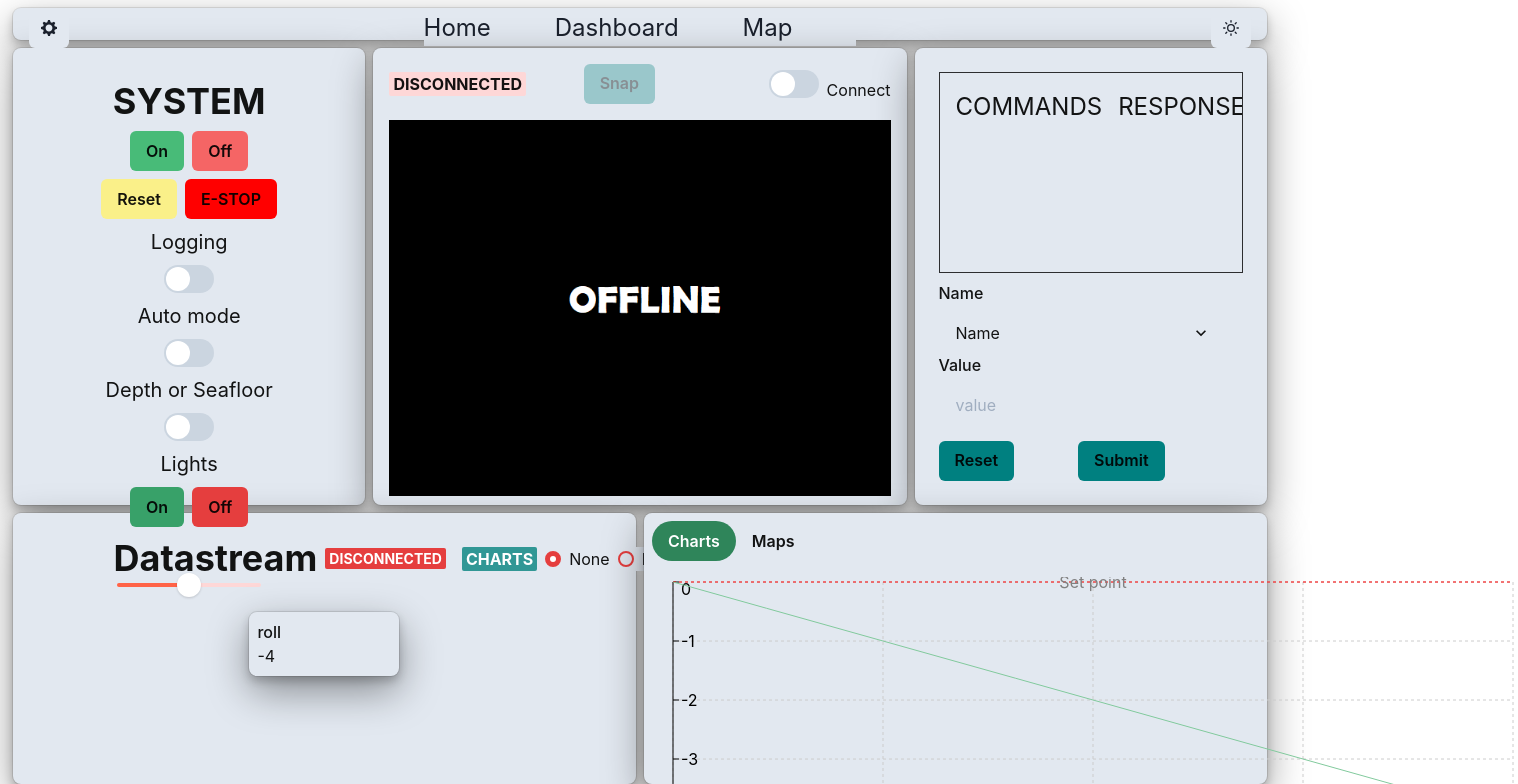
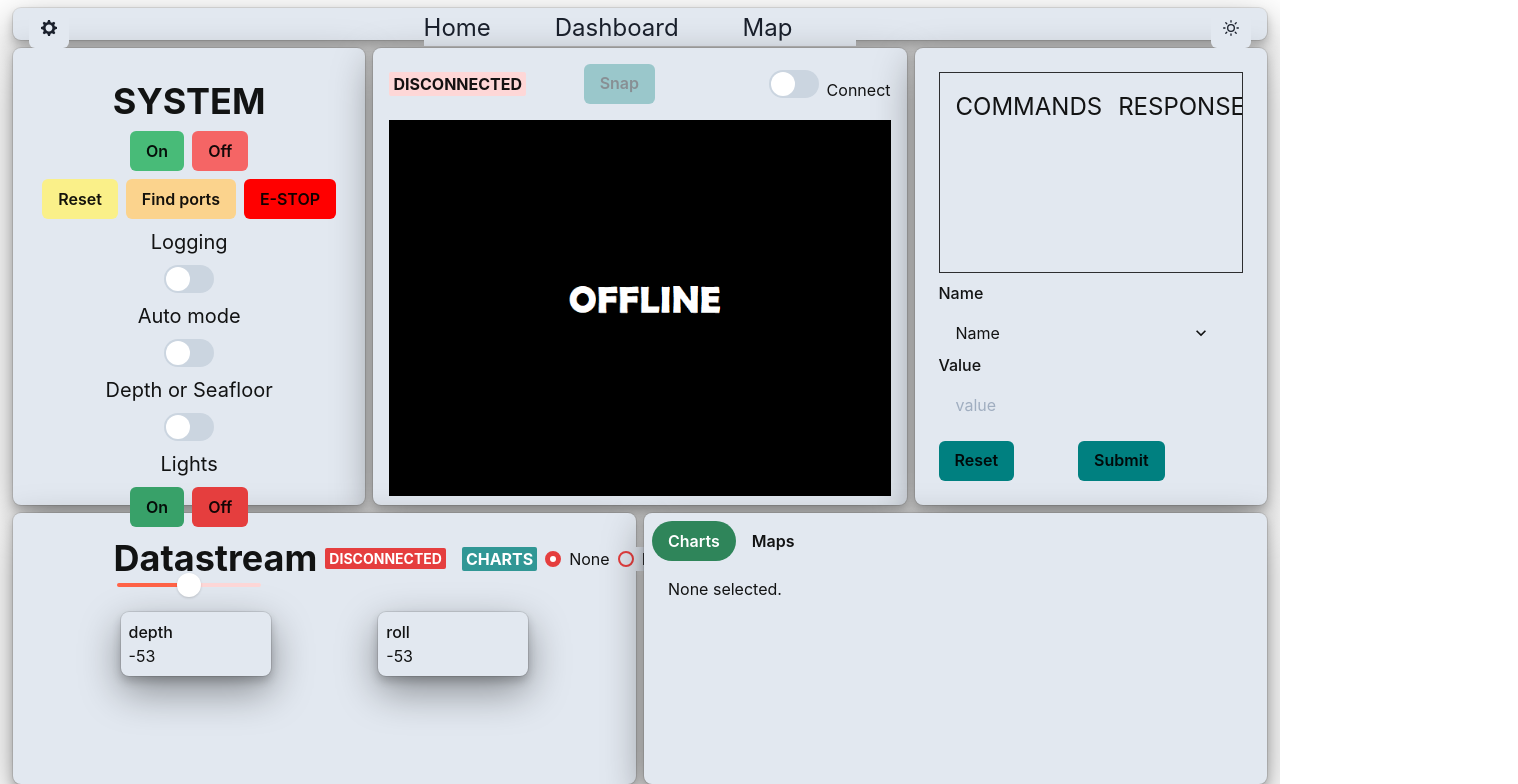
Before and after one commit to Towed-ROV/gui, a React (Create React App) app: page /dashboard in a window 1280 px wide. Shown: the top 784 px of the page, 1518 px wide, since content can reach past the window. Built offline with nearby package versions, Linux system fonts and the light colour scheme.

Commit message:
Chart fix

```diff
--- a/package.json
+++ b/package.json
@@ -4,7 +4,7 @@
   "description": "Control Application for the Towed ROV 2021",
   "author": "andreasoie",
   "main": "public/electron.js",
-  "homepage": "./",
+  "homepage": "./home",
   "private": true,
   "build": {
     "win": {
--- /dev/null
+++ b/src/components/Chart.js
@@ -0,0 +1,36 @@
+import { Box, Flex, useColorModeValue } from "@chakra-ui/react";
+import React, { useContext, useEffect, useState } from "react";
+import { CartesianGrid, Legend, Line, LineChart, ReferenceLine, XAxis, YAxis } from "recharts";
+import { ChartContext } from "./ChartProvider";
+
+const Chart = () => {
+
+    const textColor = useColorModeValue("blackAlpha.900", "gray.200");
+    const { referenceLines, chartData, chartMode } = useContext(ChartContext);
+
+
+    // const [data, setData] = useState()
+
+
+
+    return(
+        <Box>
+            {chartMode !== "default" ? <LineChart  width={850} height={300} data={chartData}>
+            <CartesianGrid strokeDasharray="3 3" />
+            <XAxis
+            stroke={textColor === "blackAlpha.900" ? "black" : "white"}
+            dataKey="counter"
+            interval={10}
+            />
+            <YAxis
+            stroke={textColor === "blackAlpha.900" ? "black" : "white"}
+            />
+            <ReferenceLine ifOverflow="extendDomain" y={referenceLines[chartMode]} label={chartMode} stroke="red" strokeDasharray="3 3" />
+            <Line isAnimationActive={false} type="monotone" dataKey="value" stroke="#82ca9d" />
+        </LineChart> : <Flex>None selected.</Flex>}
+        </Box>
+
+    );
+};
+
+export default Chart;
--- a/src/components/ChartDisplay.js
+++ b/src/components/ChartDisplay.js
@@ -18,47 +18,17 @@ import {
 } from "recharts";
 import Minimap from "./Minimap";
 import { ChartContext } from "./ChartProvider";
+import Chart from "./Chart";
 
 
 const singleData = (clock) => {
-  //   let val = Math.floor(Math.random() * 10);
-  //   let val = Math.floor(Math.random() * 10);
   return { name: clock, value: clock };
 };
 
 const ChartDisplay = () => {
   const textColor = useColorModeValue("blackAlpha.900", "gray.200");
-  const boxColor = useColorModeValue("gray.200", "gray.600");
 
-  const { referenceLines, chartData } = useContext(ChartContext);
-
-  //   const handleAdd = (obj, t) => {
-  //     if (chartData.length > 100) {
-  //       handleRemove();
-  //     }
-  //     obj.tick = t;
-  //     setTestData((items) => [...items, obj]);
-  //   };
-
-  //   const handleRemove = () => {
-  //     let items = [...testData];
-  //     let _ = items.shift();
-  //     setTestData(items);
-  //   };
-
-  //   useEffect(() => {
-  //     const timer = setInterval(() => {
-  //       handleINC();
-  //       let obj = { value: tick };
-  //       handleAdd(obj, tick);
-  //     }, 1000);
-
-  //     return () => {
-  //       clearInterval(timer);
-  //     };
-  //   }, [sensorData]);
-
-  return (
+   return (
     <Flex w="100%" h="100%">
       <Tabs variant="solid-rounded" colorScheme="green" w="100%">
         <TabList>
@@ -67,20 +37,7 @@ const ChartDisplay = () => {
         </TabList>
         <TabPanels h="100%" w="100%">
           <TabPanel color={textColor} w="100%" h="90%">
-            <LineChart width={850} height={300} data={chartData}>
-              <CartesianGrid strokeDasharray="3 3" />
-              <XAxis
-                stroke={textColor === "blackAlpha.900" ? "black" : "white"}
-                dataKey="value"
-              />
-              <YAxis
-                mirror={true}
-                stroke={textColor === "blackAlpha.900" ? "black" : "white"}
-              />
-              <Legend />
-              <ReferenceLine y={referenceLines.set_point_depth} label="Set point" stroke="red" strokeDasharray="3 3" />
-              <Line type="monotone" dataKey="value" stroke="#82ca9d" />
-            </LineChart>
+            <Chart/>
           </TabPanel>
           <TabPanel w="100%" h="90%">
             <Flex color={textColor}>
--- a/src/components/ChartProvider.js
+++ b/src/components/ChartProvider.js
@@ -5,22 +5,40 @@ export const ChartContext = createContext(null);
 export const ChartProvider = (props) => {
   const [chartData, setChartData] = useState([]);
   const [referenceLines, setReferenceLines] = useState({ set_point_depth: 0, surface: 0 });
+  const [chartMode, setChartMode] = useState("default");
 
   const addChartData = (data) => {
-    setChartData((oldData) => [...oldData, data]);
+    if (chartData.length > 100) {
+      handleRemove();
+    } else {
+      setChartData((oldData) => [...oldData, data]);
+    }
+  };
+
+  const clearAndSetChartMode = (name) => {
+    setChartData([]);
+    setChartMode(name);
   };
 
   const changeReference = (name, value) => {
     setReferenceLines({...referenceLines, [name]: value});
   };
 
+  const handleRemove = () => {
+    let items = [...chartData];
+    let _ = items.shift();
+    setChartData(items);
+  };
+
   return (
     <ChartContext.Provider
       value={{
+        chartMode,
         referenceLines,
         changeReference,
         chartData,
         addChartData,
+        clearAndSetChartMode
       }}
     >
       {props.children}
--- a/src/components/NumberFormField.js
+++ b/src/components/NumberFormField.js
@@ -45,7 +45,7 @@ const NumberFormField = () => {
     CommandResponseContext
   );
 
-  const { changeConstant } = useContext(ChartContext);
+  const { changeReference } = useContext(ChartContext);
 
 
   const displayCommand = (name, value) => {
@@ -55,7 +55,7 @@ const NumberFormField = () => {
     };
     addCommand(cmd);
     if (name == "set_point_depth") {
-      changeConstant(name, value);
+      changeReference(name, value);
     }
   };
 
--- a/src/components/SensorDisplay.js
+++ b/src/components/SensorDisplay.js
@@ -22,61 +22,81 @@ import { CommandResponseContext } from "./CommandResponseProvider";
 import { SensorCard } from "./SensorCard";
 
 const singleData = (v) => {
-  return {name: "roll", value: v*(-1)}
+  return [{name: "depth", value: v*(-1)}, {name: "roll", value: v*(-1)}]
 };
 
 const SensorDisplay = () => {
-  const [newData, setNewData] = useState([]);
+
   const textColor = useColorModeValue("blackAlpha.900", "gray.200");
   const boxColor = useColorModeValue("gray.200", "gray.600");
+
   const [isConnected, setIsConnected] = useState(false);
   const [isConnectedText, setIsConnectedText] = useState("Disconnected");
 
+  const [tick, setTick] = useState(0);
+  const [newData, setNewData] = useState([]);
+  const [counter, setCounter] = useState(0);
+
   const { addResponse } = useContext(CommandResponseContext);
-  const { changeConstant, addChartData } = useContext(ChartContext);
+  const { changeReference, addChartData, resetChartData, clearAndSetChartMode} = useContext(ChartContext);
 
-  const rollMode = "depth";
-  const depthMode = "roll";
+  const rollMode = "roll";
+  const depthMode = "depth";
   const defaultMode = "default";
   const [optionMode, setOptionMode] = useState(defaultMode);
 
   const dispatchChartData = (data) => {
-    data.map((sensor, index) => {
-      if (optionMode == defaultMode) {
-        // pass
-      } else if (optionMode === rollMode) {
+    for (let i = 0; i < data.length; i++) {
+      const sensor = data[i];
+      if (optionMode === rollMode) {
         if (sensor.name === rollMode) {
-
+          sensor.counter = counter;
           addChartData(sensor);
         }
       } else if (optionMode === depthMode) {
         if (sensor.name === depthMode) {
+          sensor.counter = counter;
           addChartData(sensor);
         }
-      };
-    });
-    // TODO:
-    /**
-     * Check if name is in chartNames
-     * store name
-     * store value
-     * create common obj
-     * put obj in chartList, display chartList
-     * create a Area pr name
-     */
+      }
+    }
   };
 
-  const [tick, setTick] = useState(0);
+  useEffect(() => {
+    switch (optionMode) {
+
+      case defaultMode:
+        clearAndSetChartMode("default");
+        break;
+
+      case rollMode:
+        clearAndSetChartMode("surface");
+        changeReference("surface", 0)
+        break;
+
+      case depthMode:
+        clearAndSetChartMode("set_point_depth");
+        changeReference("set_point_depth", -10);
+        break;
+
+      default:
+        break;
+    }
+  }, [optionMode])
 
 
+  useEffect(() => {
+      const timer = setInterval(() => setCounter(counter + 1), 1000);
+      return () => clearInterval(timer);
+  }, [counter]);
 
   useEffect(() => {
     const timer = setInterval(() => {
       setTick(tick => tick + 1);
-        let obj = singleData(tick);
-        addChartData(obj);
-        setNewData([obj]);
-      }, 1000);
+      let objs = singleData(tick);
+      setNewData(objs);
+      dispatchChartData(objs);
+    }, 100);
 
     return () => {
       clearInterval(timer);
@@ -97,12 +117,18 @@ const SensorDisplay = () => {
   //       let payload = JSON.parse(event.data);
   //       let name = payload.payload_name;
   //       let data = payload.payload_data;
-  //       if (name === "sensor_data") {
-  //         setNewData(data);
-  //       } else if (name === "response") {
-  //         handleAddResponse(data);
-  //       } else {
-  //         // pass
+  //       switch (name) {
+
+  //         case "sensor_data":
+  //           setNewData(data);
+  //           break;
+
+  //         case "response":
+  //           addNewResponse(data);
+  //           break;
+
+  //         default:
+  //           break;
   //       }
   //     } catch (err) {
   //       console.log(err);
@@ -116,7 +142,7 @@ const SensorDisplay = () => {
   //   return () => eventSource.close();
   // }, []);
 
-  const handleAddResponse = (payload_data) => {
+  const addNewResponse = (payload_data) => {
     payload_data.map((resp) => {
       addResponse(resp);
     });
--- a/src/components/SystemControl.js
+++ b/src/components/SystemControl.js
@@ -88,6 +88,11 @@ const SystemControl = () => {
     addCommand({ name: "depth_or_seafloor", value: !isDepthMode });
   };
 
+  const searchComPorts = () => {
+    sendCommand("com_port_search", true, true);
+    addCommand({ name: "com_port_search", value: true });
+  };
+
   return (
     <VStack p={6} justifyContent="space-evenly" h="100%">
       <Heading color={textColor}>SYSTEM</Heading>
@@ -122,6 +127,15 @@ const SystemControl = () => {
           size="md"
         >
           Reset
+        </Button>
+        <Button
+          id="reset-button"
+          color={textColor}
+          onClick={searchComPorts}
+          bg="orange.200"
+          size="md"
+        >
+          Find ports
         </Button>
         <Button
           id="kill-button"
--- a/src/pages/Home.js
+++ b/src/pages/Home.js
@@ -100,6 +100,7 @@ const Home = () => {
 
   const { sensorSettings } = useContext(SettingsContext);
 
+
   return (
     <Flex
       h="92vh"
```
Lines whose indentation alone changed are shown as unchanged.
